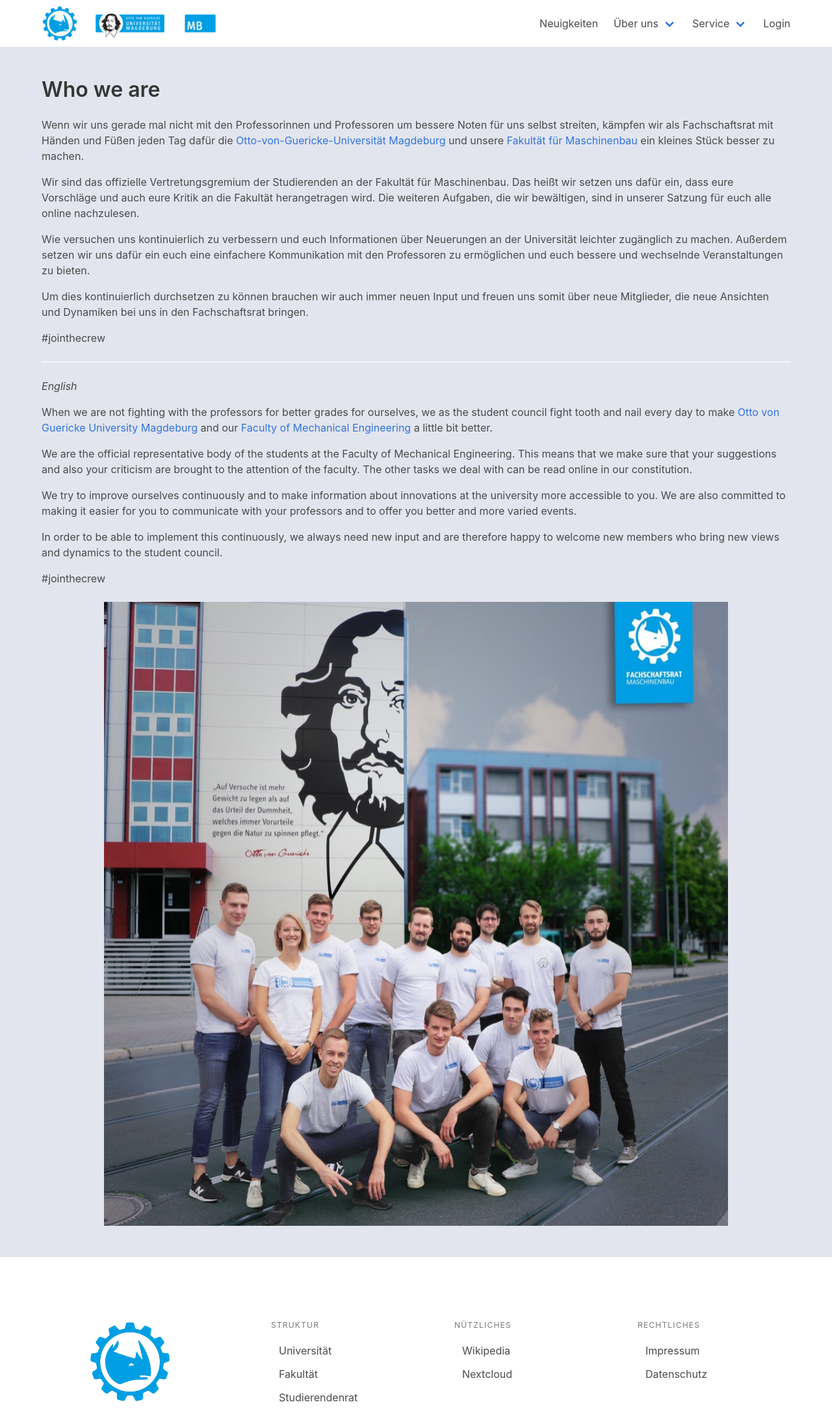
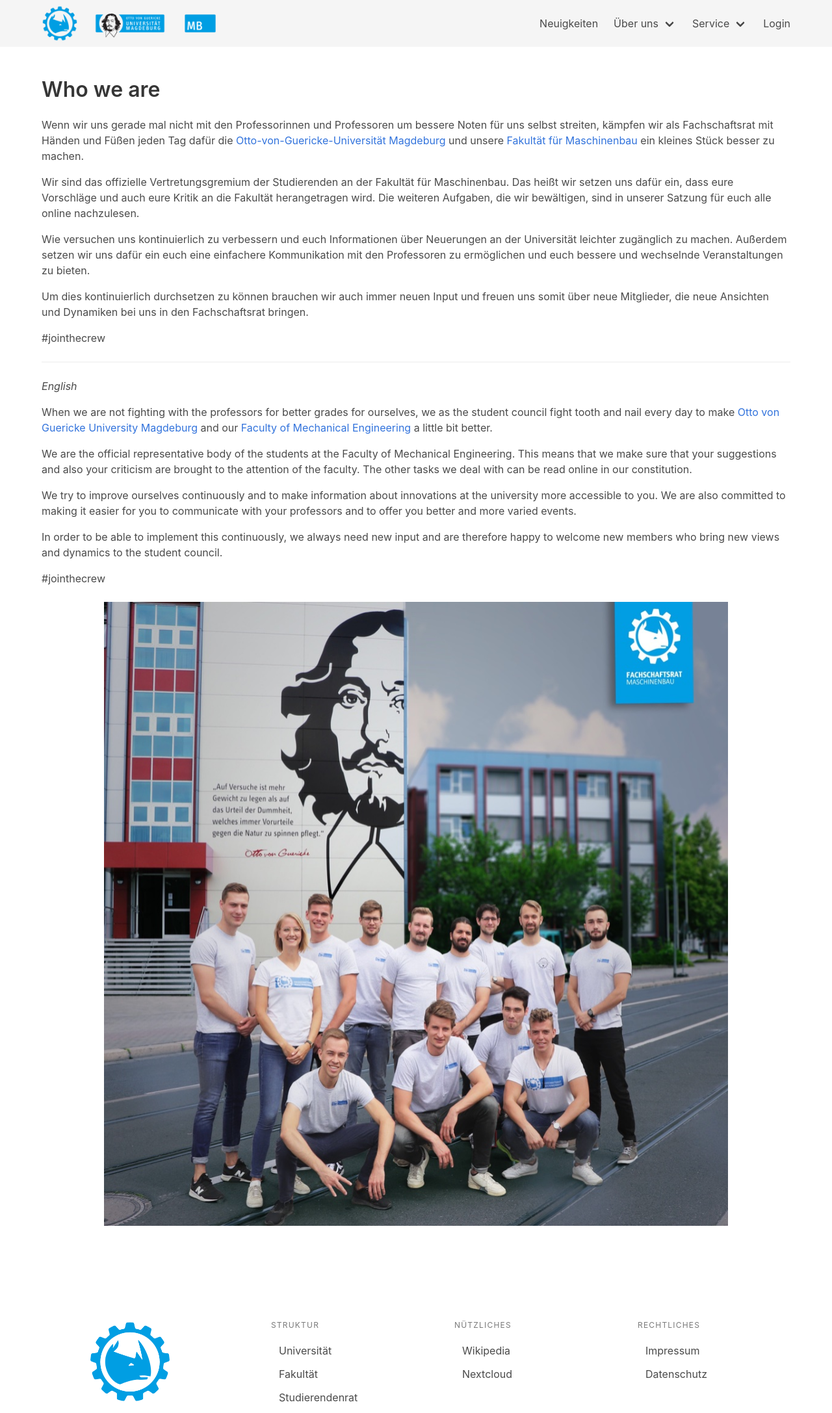
Before and after one commit to timptner/farafmb, a Django app: page /about/ in a window 1280 px wide. Shown: the top 2174 px of the page at 65% size. Run offline with Django 3.2, Linux system fonts and the light colour scheme; parts of the project's set-up code (start-up, migrations or seed data) failed here and were passed over; some libraries are stand-ins or nearby versions.

Commit message:
Change base color

```diff
--- a/farafmb/templates/base.html
+++ b/farafmb/templates/base.html
@@ -40,7 +40,7 @@
 {% endif %}
 
 {% block section %}
-    <section class="section" style="background-color: #e2e5ee;">
+    <section class="section">
         {% block content %}{% endblock %}
     </section>
 {% endblock %}
--- a/farafmb/templates/navigation.html
+++ b/farafmb/templates/navigation.html
@@ -1,4 +1,4 @@
-<nav class="navbar" role="navigation" aria-label="main navigation">{% load static %}
+<nav class="navbar is-light" role="navigation" aria-label="main navigation">{% load static %}
     <div class="container">
         <div class="navbar-brand">
             <a class="navbar-item" href="{% url 'blog:posts' %}">
```
